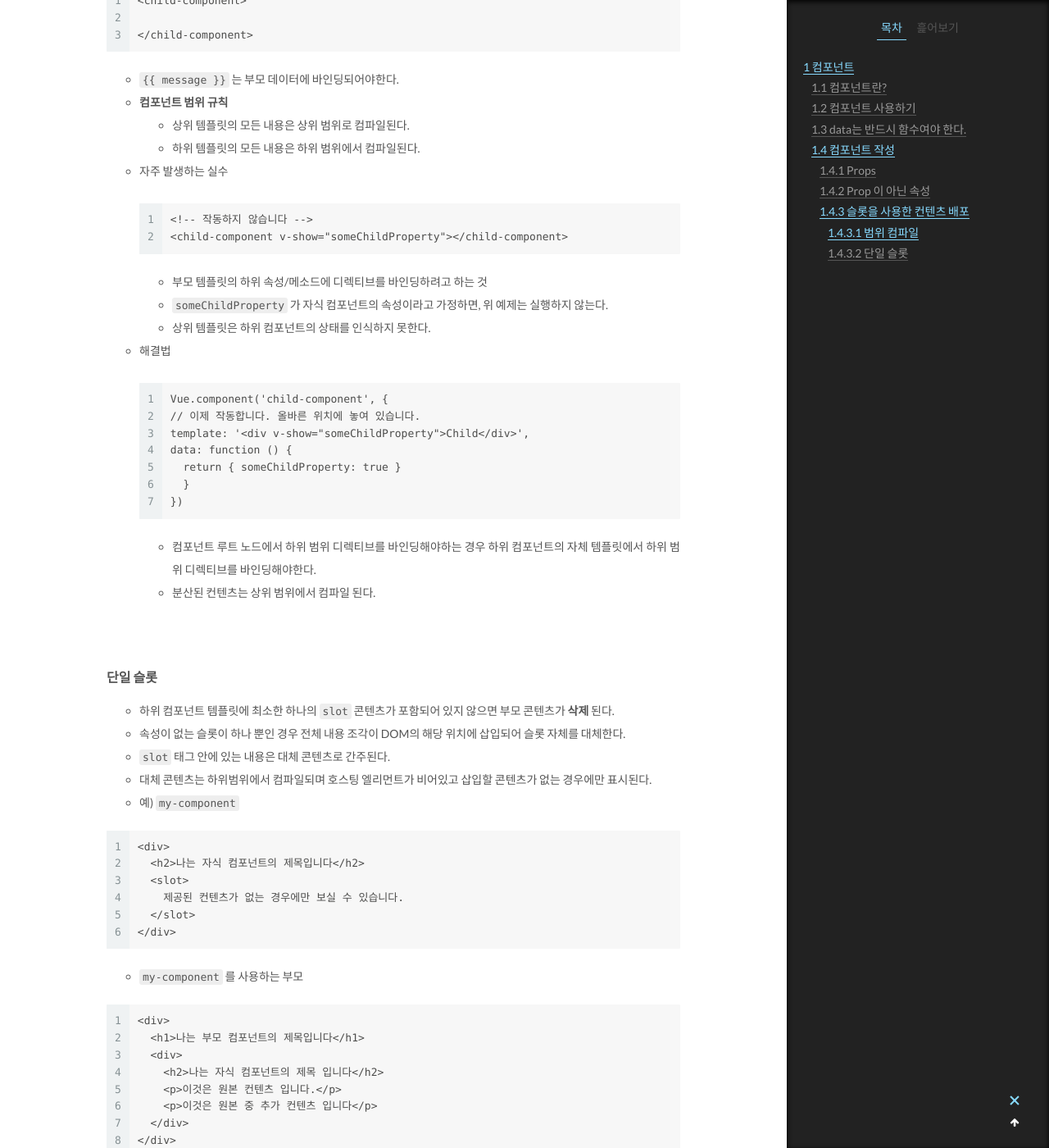
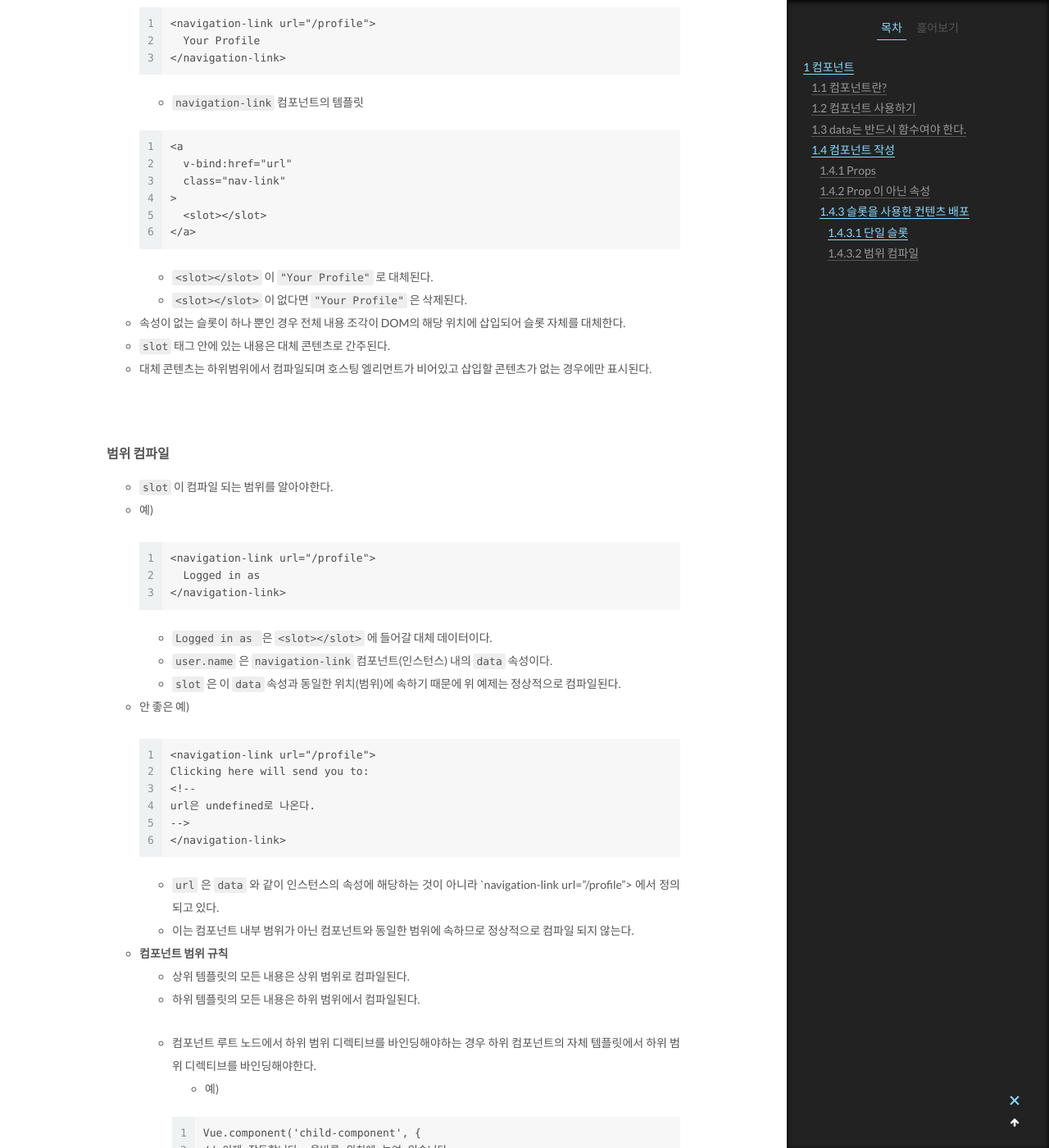
Before and after one commit to doozi316/doozi316.github.io, a Jekyll site: the page built from _posts/2020-06-29-Vue1.md, in a window 1280 px wide and 1400 px high, scrolled down 14881 px. Shown: the whole window at 82% size. Built offline with Jekyll 4.4.1, drawn with Linux system fonts in a browser that asks for light colours; comment, search, counter and statistics services are not loaded; some of the changed text lies outside the part shown.

Commit message:
Vue1 Modify

````diff
--- a/_posts/2020-06-29-Vue1.md
+++ b/_posts/2020-06-29-Vue1.md
@@ -661,78 +661,91 @@ bus.$on('is-selected', function (id) {
 
 <br/>
 
+#### 단일 슬롯
+
+- 하위 컴포넌트 템플릿에 최소한 하나의 `slot` 콘텐츠가 포함되어 있지 않으면 부모 콘텐츠가 **삭제** 된다.
+  - 예) `navigation-link` 컴포넌트
+
+  ```
+  <navigation-link url="/profile">
+    Your Profile
+  </navigation-link>
+  ```
+
+  - `navigation-link` 컴포넌트의 템플릿
+
+  ```
+  <a
+    v-bind:href="url"
+    class="nav-link"
+  >
+    <slot></slot>
+  </a>
+  ```
+
+  - `<slot></slot>` 이 `"Your Profile"` 로 대체된다.
+  - `<slot></slot>` 이 없다면 `"Your Profile"` 은 삭제된다.
+- 속성이 없는 슬롯이 하나 뿐인 경우 전체 내용 조각이 DOM의 해당 위치에 삽입되어 슬롯 자체를 대체한다.
+- `slot` 태그 안에 있는 내용은 대체 콘텐츠로 간주된다.
+- 대체 콘텐츠는 하위범위에서 컴파일되며 호스팅 엘리먼트가 비어있고 삽입할 콘텐츠가 없는 경우에만 표시된다.
+
+<br/>
+
 #### 범위 컴파일
 
-- 배포 API 작성 전, 내용이 컴파일 되는 범위를 알아야한다.
+- `slot` 이 컴파일 되는 범위를 알아야한다.
+- 예)
 
-```
-<child-component>
-  {{message}}
-</child-component>
-```
+  ```
+  <navigation-link url="/profile">
+    Logged in as {{ user.name }}
+  </navigation-link>
+  ```
 
-- <code>&#123;&#123; message &#125;&#125;</code> 는 부모 데이터에 바인딩되어야한다.
+  - `Logged in as {{ user.name }}` 은 `<slot></slot>` 에 들어갈 대체 데이터이다.
+  - `user.name` 은 `navigation-link` 컴포넌트(인스턴스) 내의 `data` 속성이다.
+  - `slot` 은 이 `data` 속성과 동일한 위치(범위)에 속하기 때문에 위 예제는 정상적으로 컴파일된다.
+
+- 안 좋은 예)
+
+  ```
+  <navigation-link url="/profile">
+  Clicking here will send you to: {{ url }}
+  <!--
+  url은 undefined로 나온다.
+  -->
+  </navigation-link>
+  ```
+
+  - `url` 은 `data` 와 같이 인스턴스의 속성에 해당하는 것이 아니라 `navigation-link url="/profile"> 에서 정의되고 있다.
+  - 이는 컴포넌트 내부 범위가 아닌 컴포넌트와 동일한 범위에 속하므로 정상적으로 컴파일 되지 않는다.
+
+
 - **컴포넌트 범위 규칙**
   - 상위 템플릿의 모든 내용은 상위 범위로 컴파일된다.
   - 하위 템플릿의 모든 내용은 하위 범위에서 컴파일된다.
-- 자주 발생하는 실수
 
-  ```
-  <!-- 작동하지 않습니다 -->
-  <child-component v-show="someChildProperty"></child-component>
-  ```
-
-  - 부모 템플릿의 하위 속성/메소드에 디렉티브를 바인딩하려고 하는 것
-  - `someChildProperty` 가 자식 컴포넌트의 속성이라고 가정하면, 위 예제는 실행하지 않는다.
-  - 상위 템플릿은 하위 컴포넌트의 상태를 인식하지 못한다.
-- 해결법
-
-  ```
-  Vue.component('child-component', {
-  // 이제 작동합니다. 올바른 위치에 놓여 있습니다.
-  template: '<div v-show="someChildProperty">Child</div>',
-  data: function () {
-    return { someChildProperty: true }
-    }
-  })
-  ```
 
   - 컴포넌트 루트 노드에서 하위 범위 디렉티브를 바인딩해야하는 경우 하위 컴포넌트의 자체 템플릿에서 하위 범위 디렉티브를 바인딩해야한다.
+    - 예)
+
+    ```
+    Vue.component('child-component', {
+    // 이제 작동합니다. 올바른 위치에 놓여 있습니다.
+    template: '<div v-show="someChildProperty">Child</div>',
+    data: function () {
+      return {
+        someChildProperty: true
+        }
+      }
+    })
+    ```
+
   - 분산된 컨텐츠는 상위 범위에서 컴파일 된다.
+
 
 <Br/>
 
-#### 단일 슬롯
-
-- 하위 컴포넌트 템플릿에 최소한 하나의 `slot` 콘텐츠가 포함되어 있지 않으면 부모 콘텐츠가 **삭제** 된다.
-- 속성이 없는 슬롯이 하나 뿐인 경우 전체 내용 조각이 DOM의 해당 위치에 삽입되어 슬롯 자체를 대체한다.
-- `slot` 태그 안에 있는 내용은 대체 콘텐츠로 간주된다.
-- 대체 콘텐츠는 하위범위에서 컴파일되며 호스팅 엘리먼트가 비어있고 삽입할 콘텐츠가 없는 경우에만 표시된다.
-- 예) `my-component`
-
-```
-<div>
-  <h2>나는 자식 컴포넌트의 제목입니다</h2>
-  <slot>
-    제공된 컨텐츠가 없는 경우에만 보실 수 있습니다.
-  </slot>
-</div>
-```
-
-- `my-component` 를 사용하는 부모
-
-```
-<div>
-  <h1>나는 부모 컴포넌트의 제목입니다</h1>
-  <div>
-    <h2>나는 자식 컴포넌트의 제목 입니다</h2>
-    <p>이것은 원본 컨텐츠 입니다.</p>
-    <p>이것은 원본 중 추가 컨텐츠 입니다</p>
-  </div>
-</div>
-```
-
-<br/>
 
 
 
````
